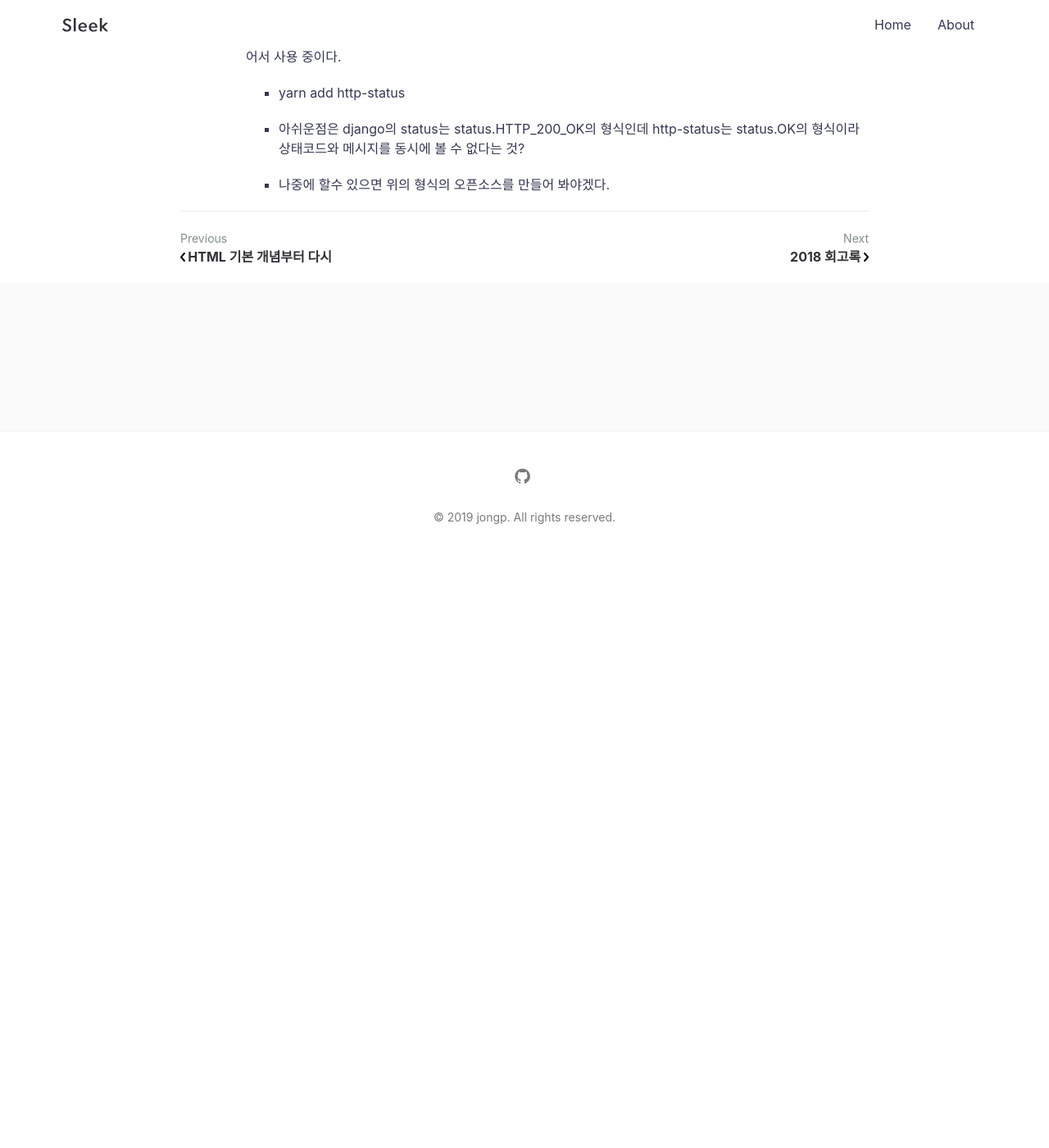
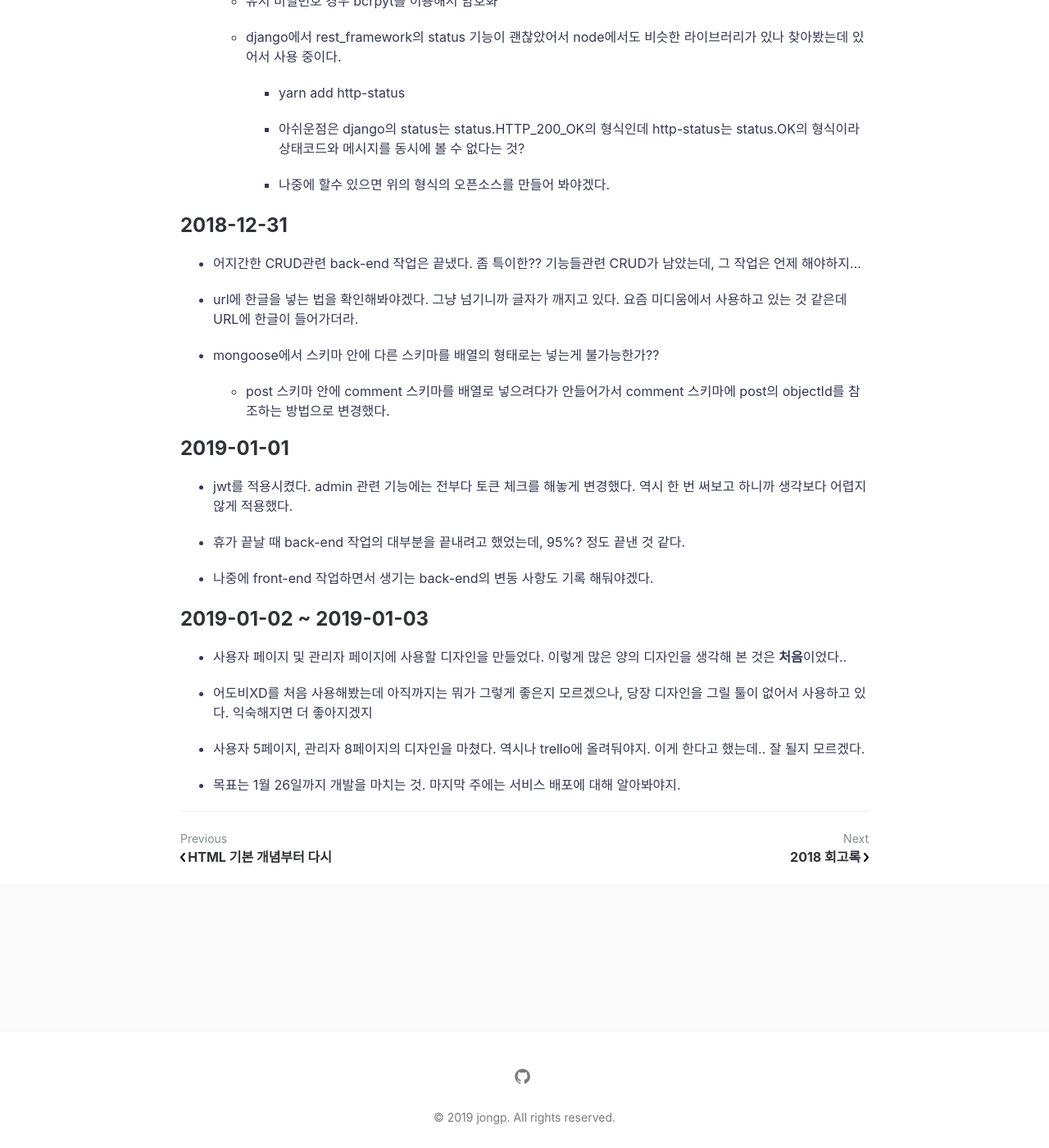
Before and after one commit to jonggyun/jonggyun.github.io, a Jekyll site: the page built from _posts/2018-12-26-ready-to-jongplab.md, in a window 1280 px wide and 1400 px high, scrolled down 2275 px. Shown: the whole window at 82% size. Built offline with Jekyll 4.4.1, drawn with Linux system fonts in a browser that asks for light colours; comment, search, counter and statistics services are not loaded; before the commit the page ends 2961 px from its top, so only the background shows below that; some of the changed text lies outside the part shown.

Commit message:
modfty md

```diff
--- a/_posts/2018-12-26-ready-to-jongplab.md
+++ b/_posts/2018-12-26-ready-to-jongplab.md
@@ -59,7 +59,7 @@ featured-img: emile-perron-190221
 
   내일 다시 한 번 api 명세서를 확인해보고 서버 셋팅을 시작할까 생각 중이다.
 
-## 2018-12-28 ~ 2018.12-30
+## 2018-12-28 ~ 2018-12-30
 
 - 연말 약속으로 인해 작업이 늦어졌다.
 
@@ -82,3 +82,31 @@ featured-img: emile-perron-190221
     - 아쉬운점은 django의 status는 status.HTTP_200_OK의 형식인데 http-status는 status.OK의 형식이라 상태코드와 메시지를 동시에 볼 수 없다는 것?
 
     - 나중에 할수 있으면 위의 형식의 오픈소스를 만들어 봐야겠다.
+
+## 2018-12-31
+
+- 어지간한 CRUD관련 back-end 작업은 끝냈다. 좀 특이한?? 기능들관련 CRUD가 남았는데, 그 작업은 언제 해야하지...
+
+- url에 한글을 넣는 법을 확인해봐야겠다. 그냥 넘기니까 글자가 깨지고 있다. 요즘 미디움에서 사용하고 있는 것 같은데 URL에 한글이 들어가더라.
+
+- mongoose에서 스키마 안에 다른 스키마를 배열의 형태로는 넣는게 불가능한가??
+
+  - post 스키마 안에 comment 스키마를 배열로 넣으려다가 안들어가서 comment 스키마에 post의 objectId를 참조하는 방법으로 변경했다.
+
+## 2019-01-01
+
+- jwt를 적용시켰다. admin 관련 기능에는 전부다 토큰 체크를 해놓게 변경했다. 역시 한 번 써보고 하니까 생각보다 어렵지 않게 적용했다.
+
+- 휴가 끝날 때 back-end 작업의 대부분을 끝내려고 했었는데, 95%? 정도 끝낸 것 같다.
+
+- 나중에 front-end 작업하면서 생기는 back-end의 변동 사항도 기록 해둬야겠다.
+
+## 2019-01-02 ~ 2019-01-03
+
+- 사용자 페이지 및 관리자 페이지에 사용할 디자인을 만들었다. 이렇게 많은 양의 디자인을 생각해 본 것은 **처음**이었다..
+
+- 어도비XD를 처음 사용해봤는데 아직까지는 뭐가 그렇게 좋은지 모르겠으나, 당장 디자인을 그릴 툴이 없어서 사용하고 있다. 익숙해지면 더 좋아지겠지
+
+- 사용자 5페이지, 관리자 8페이지의 디자인을 마쳤다. 역시나 trello에 올려둬야지. 이게 한다고 했는데.. 잘 될지 모르겠다.
+
+- 목표는 1월 26일까지 개발을 마치는 것. 마지막 주에는 서비스 배포에 대해 알아봐야지.
```
